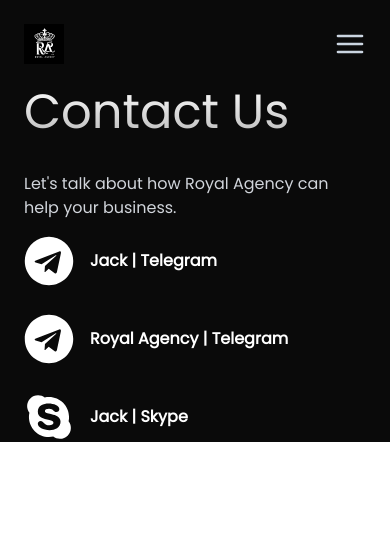
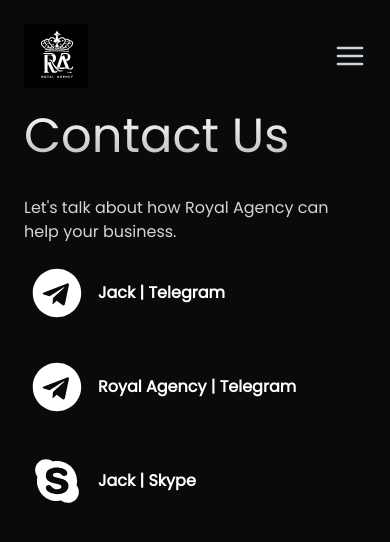
Before and after one commit to alexjetweels/royal-agency, a Next.js app: page /contact in a window 390 px wide. Shown: the top 542 px of the page. Built offline with nearby package versions, Linux system fonts and the light colour scheme.

Commit message:
fix: pages

```diff
--- a/app/contact/page.tsx
+++ b/app/contact/page.tsx
@@ -3,11 +3,43 @@
 import Navbar from '@/components/navbar';
 import Link from 'next/link';
 import { FaTelegram, FaSkype } from 'react-icons/fa';
+import { useRouter } from 'next/navigation';
+
+const contactList = [
+  {
+    url: 'https://t.me/jacksproyal',
+    name: 'Jack | Telegram',
+    icon: (
+      <FaTelegram size={50} className='text-white group-hover:text-black' />
+    ),
+  },
+  {
+    url: 'https://t.me/Gnas99',
+    name: 'Royal Agency | Telegram',
+    icon: (
+      <FaTelegram size={50} className='text-white group-hover:text-black' />
+    ),
+  },
+  {
+    url: 'https://join.skype.com/invite/pHCdCJuQHHVO',
+    name: 'Jack | Skype',
+    icon: <FaSkype size={50} className='text-white group-hover:text-black' />,
+  },
+];
 
 export default function ContactForm() {
+  const router = useRouter();
+
   return (
-    <div className=' w-full   md:items-center md:justify-center bg-black/[0.96] antialiased bg-grid-white/[0.02] relative overflow-hidden '>
-      <Navbar scrollToProcess={() => {}} scrollToServices={() => {}} />
+    <div className=' w-full h-screen  md:items-center md:justify-center bg-black/[0.96] antialiased bg-grid-white/[0.02] relative overflow-hidden '>
+      <Navbar
+        scrollToProcess={() => {
+          router.push('/');
+        }}
+        scrollToServices={() => {
+          router.push('/');
+        }}
+      />
       <div className='md:flex items-start justify-center md:py-20 px-6'>
         <div className=''>
           <div className='text-5xl font-medium  w-full md:w-2/3  pb-5 md:text-7xl bg-clip-text text-transparent bg-gradient-to-b from-neutral-50 to-neutral-400 bg-opacity-50'>
@@ -41,31 +73,16 @@
         </div>
 
         <div className='flex flex-col gap-7'>
-          <Link href={'https://t.me/jacksproyal'} target='_blank'>
-            <div className='flex gap-4 items-center'>
-              <FaTelegram color='white' size={50} />{' '}
-              <span className='text-white font-bold'>Jack | Telegram</span>
-            </div>
-          </Link>
-
-          <Link href={'https://t.me/Gnas99'} target='_blank'>
-            <div className='flex gap-4 items-center'>
-              <FaTelegram color='white' size={50} />{' '}
-              <span className='text-white font-bold'>
-                Royal Agency | Telegram
-              </span>
-            </div>
-          </Link>
-
-          <Link
-            href={'https://join.skype.com/invite/pHCdCJuQHHVO'}
-            target='_blank'
-          >
-            <div className='flex gap-4 items-center'>
-              <FaSkype color='white' size={50} />{' '}
-              <span className='text-white font-bold'>Jack | Skype</span>
-            </div>
-          </Link>
+          {contactList.map((contact, index) => (
+            <Link key={index} href={contact.url} target='_blank'>
+              <div className='flex gap-4 items-center hover:bg-slate-100 p-2 rounded-2xl group'>
+                {contact.icon}
+                <span className='text-white font-bold group-hover:text-black'>
+                  {contact.name}
+                </span>
+              </div>
+            </Link>
+          ))}
         </div>
       </div>
     </div>
--- a/app/pricing/page.tsx
+++ b/app/pricing/page.tsx
@@ -7,6 +7,7 @@
 import { PiCheckCircleFill } from 'react-icons/pi';
 
 import Navbar from '@/components/navbar';
+import { useRouter } from 'next/navigation';
 
 const plans = [
   {
@@ -56,13 +57,21 @@
 ];
 
 const Pricing = () => {
+  const router = useRouter();
   return (
     <div
       className='w-full  md:items-center md:justify-center
      bg-black/[0.96] antialiased
      bg-grid-white/[0.02] relative overflow-hidden'
     >
-      <Navbar scrollToProcess={() => {}} scrollToServices={() => {}} />
+      <Navbar
+        scrollToProcess={() => {
+          router.push('/');
+        }}
+        scrollToServices={() => {
+          router.push('/');
+        }}
+      />
 
       <div className='flex items-center justify-center flex-col   '>
         <div className='text-5xl pb-10 md:pb-20 text-slate-300 px-6 text-center bg-clip-text text-transparent bg-gradient-to-b from-neutral-50 to-neutral-500 bg-opacity-50'>
--- a/components/navbar.tsx
+++ b/components/navbar.tsx
@@ -32,9 +32,9 @@
               priority
               src='/logo/logo.svg'
               alt='Logo'
-              width={100}
-              height={100}
-              className='w-10 h-10 md:w-14 md:h-14 bg-white text-white'
+              width={150}
+              height={150}
+              className='w-16 h-16 md:w-14 md:h-14 bg-white text-white'
             />
           </Link>
         </div>
```
